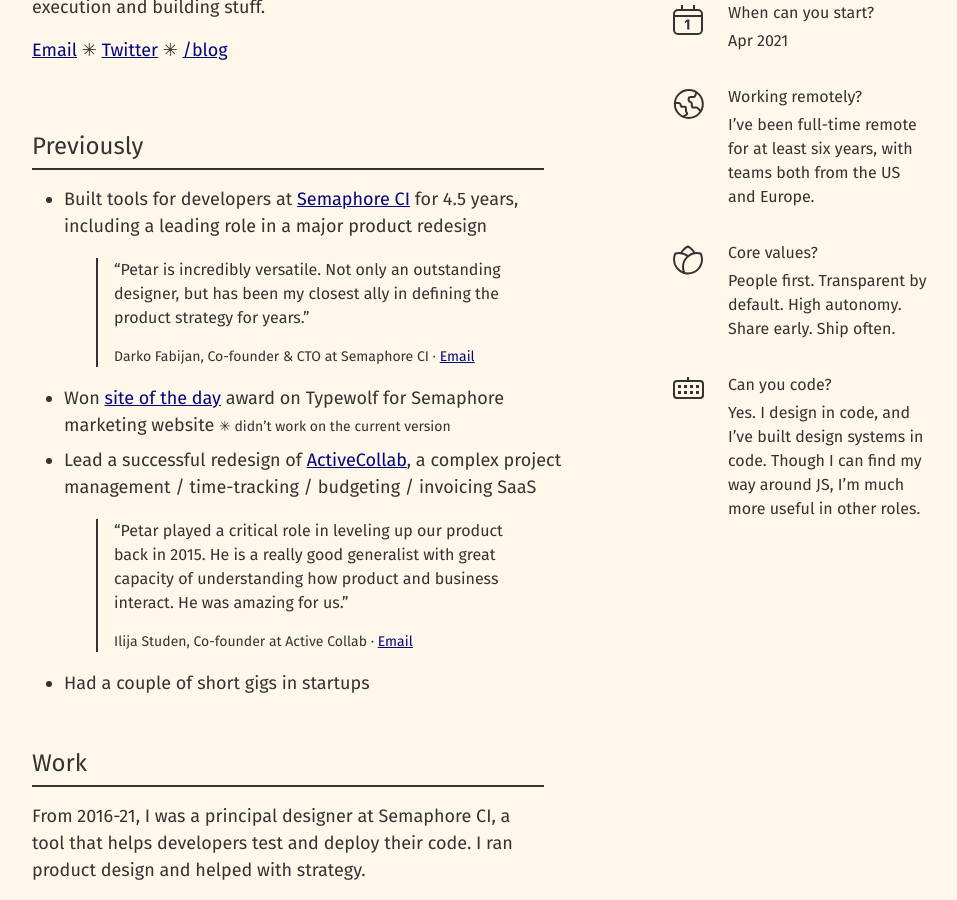
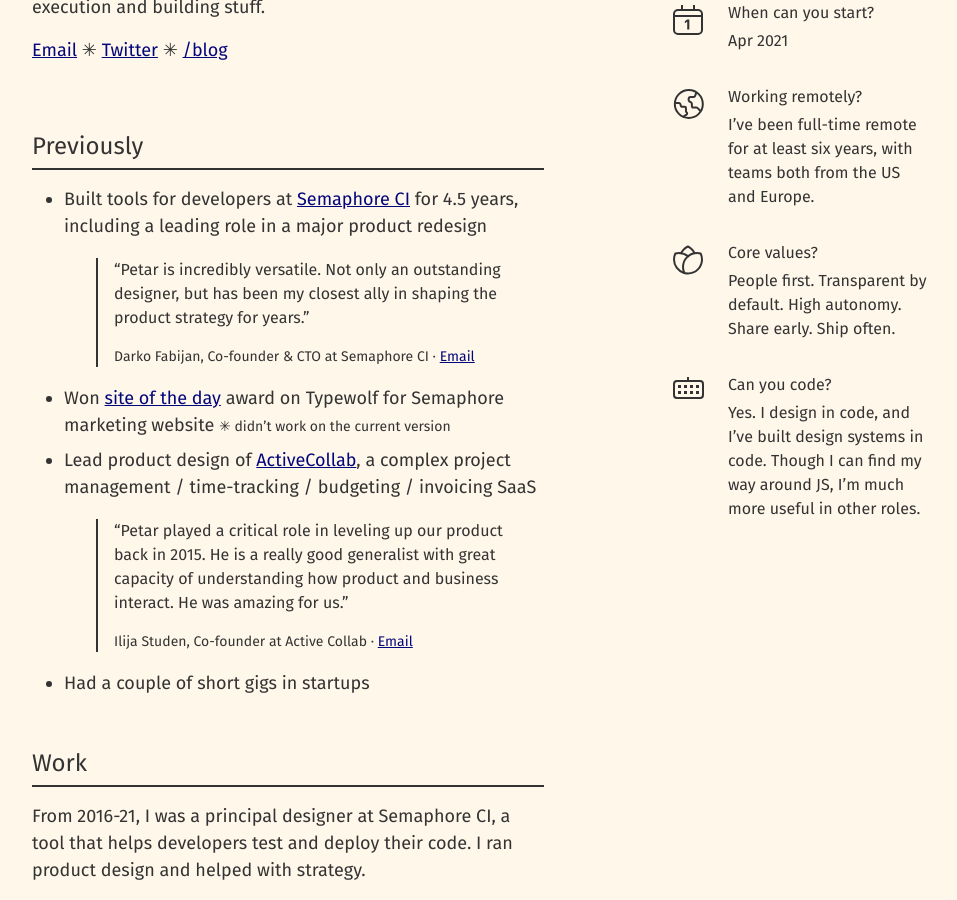
Before and after one commit to ropsii/ropsii.github.io, a Jekyll site: the page built from work.html, in a window 1280 px wide and 900 px high, scrolled down 305 px. Shown: the whole window, without its empty margins (160-1117 px from the left). Built offline with Jekyll 4.4.1, drawn with Linux system fonts in a browser that asks for light colours.

Commit message:
work copy touchup

```diff
--- a/_layouts/work.html
+++ b/_layouts/work.html
@@ -55,13 +55,13 @@
                                 <ul class="f5 f4-m pl4 mt1 ml0 measure-m">
                                     <li class="mv2">Built tools for developers at <a href="https://semaphoreci.com">Semaphore CI</a> for 4.5 years, including a leading role in a major product redesign
                                         <blockquote class="bl bw1 pl3 ml0 ml3-ns ml4-l">
-                                            <p class="f5">“Petar is incredibly versatile. Not only an outstanding designer, but has been my closest ally in defining the product strategy for years.”</p>
+                                            <p class="f5">“Petar is incredibly versatile. Not only an outstanding designer, but has been my closest ally in shaping the product strategy for years.”</p>
                                             <p class="f6">Darko Fabijan, Co-founder & CTO at Semaphore CI · <a href="mailto:darko@renderedtext.com ">Email</a></p>
                                         </blockquote>
 
                                     </li>
                                     <li class="mv2">Won <a href="https://www.typewolf.com/site-of-the-day/semaphore">site of the day</a> award on Typewolf for Semaphore marketing website <span class="f6">✳ didn’t work on the current version</span></li>
-                                    <li class="mv2">Lead a successful redesign of <a href="https://activecollab.com/">ActiveCollab</a>, a complex project management / time-tracking / budgeting / invoicing SaaS
+                                    <li class="mv2">Lead product design of <a href="https://activecollab.com/">ActiveCollab</a>, a complex project management / time-tracking / budgeting / invoicing SaaS
                                         <blockquote class="bl bw1 pl3 ml0 ml3-ns ml4-l">
                                             <p class="f5">“Petar played a critical role in leveling up our product back in 2015. He is a really good generalist with great capacity of understanding how product and business interact. He was amazing for us.”</p>
                                             <p class="f6">Ilija Studen, Co-founder at Active Collab · <a href="mailto:ilija.studen@activecollab.com">Email</a></p>
```
